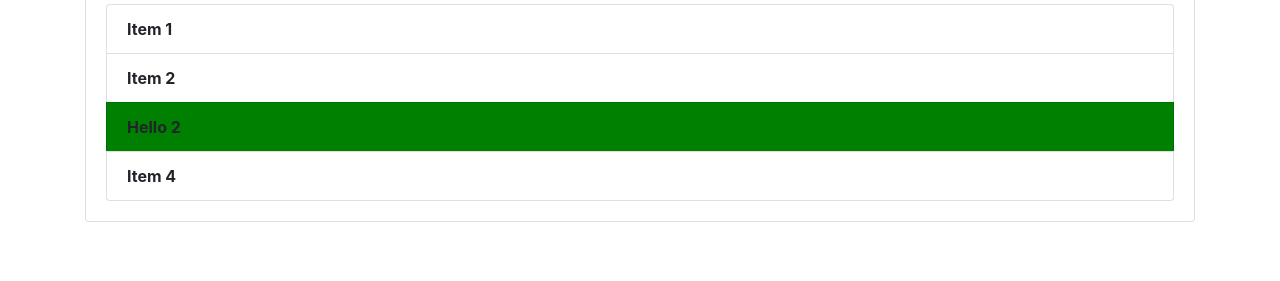
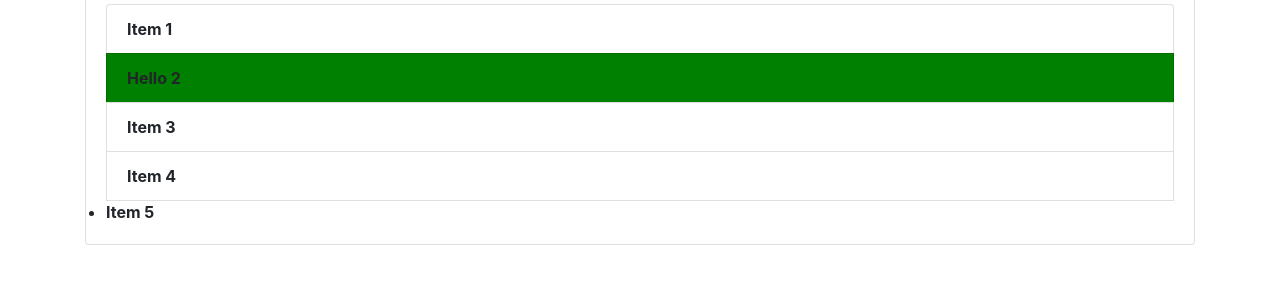
Before and after one commit to Mangesh50/Firstgit, a plain HTML site: page Git/index.html in a window 1280 px wide. Shown: the part 271-552 px from the top of the page. Drawn offline with nearby package versions, Linux system fonts and the light colour scheme.

Commit message:
dom tagname

```diff
--- a/Git/dom.js
+++ b/Git/dom.js
@@ -35,12 +35,12 @@ headerTitle.style.borderBottom = 'solid 3px #000';
 //     items[i].style.fontWeight = 'bold';
 // }
 
-var li = document.getElementsByClassName('list-group-item');
+var li = document.getElementsByTagName('li');
 console.log(li);
 console.log(li[1]);
-li[2].textContent = 'Hello 2';
-li[2].style.fontWeight = 'bold';
-li[2].style.backgroundColor = 'green';
+li[1].textContent = 'Hello 2';
+li[1].style.fontWeight = 'bold';
+li[1].style.backgroundColor = 'green';
 
 //items.style.backgroundColor = '#f4f4f4';
 
@@ -48,8 +48,8 @@ for(var i = 0; i < li.length;i++)
 {
     li[i].style.fontWeight = 'bold';
 }
-
-// var header  = document.querySelector('#min-header');
+//Query Selector //
+// var header  = document.querySelector('#main-header');
 // header.getElementsByClassName.borderbotto = 'solid 4px #ccc';
 
 // var input = document.querySelector('input');
--- a/Git/index.html
+++ b/Git/index.html
@@ -26,6 +26,7 @@
       <li class="list-group-item">Item 2</li>
       <li class="list-group-item">Item 3</li>
       <li class="list-group-item">Item 4</li>
+      <li>Item 5</li>
     </ul>
    </div>
   </div>
```
